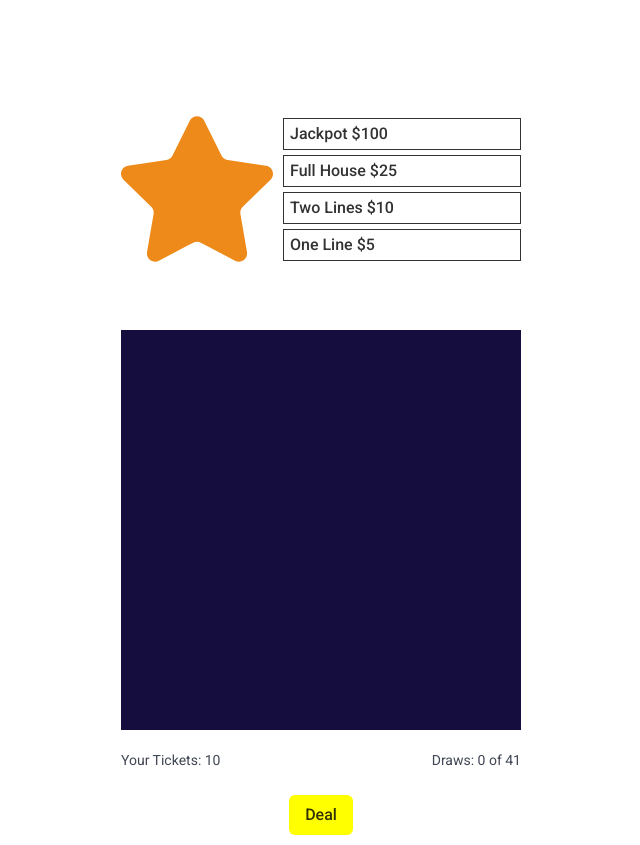
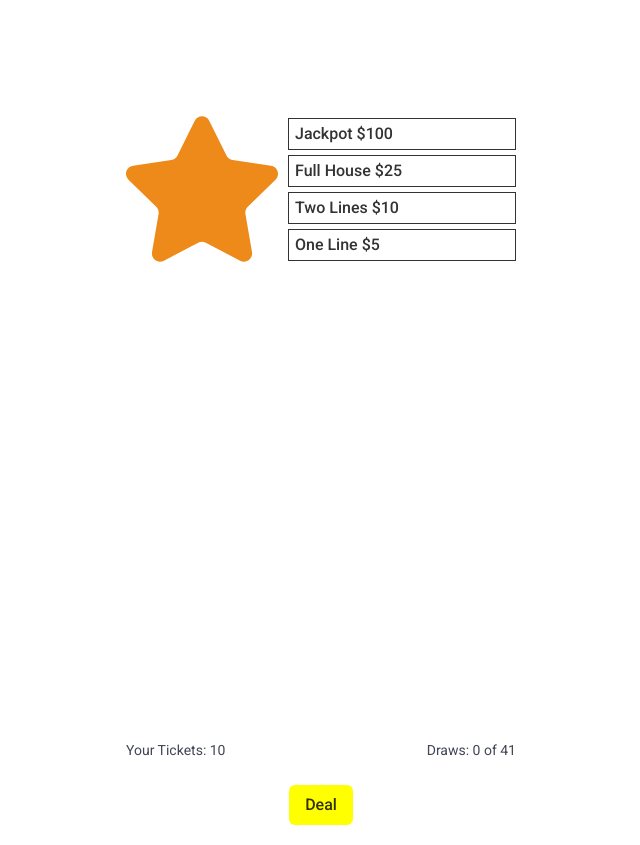
Before and after one commit to dzvilius/gardingo, a website built with webpack: page src/index.html in a window 1280 px wide. Shown: the whole page, without its empty margins (319-959 px from the left). Built offline with nearby package versions, Linux system fonts and the light colour scheme; a web font is replaced by a local one.

Commit message:
ticket layout

```diff
--- a/src/bingo.js
+++ b/src/bingo.js
@@ -64,7 +64,7 @@ export const setupBingo = async () => {
 
   // Init and configure application
   await bingoGameApp.init({
-    background: '#140D3D',
+    background: '#fff',
     height: 400,
     width: 400,
     // resizeTo: gameContainer,
@@ -131,7 +131,8 @@ export const setupBingo = async () => {
   // Function to mark a matching item on the bingo ticket
   function markTicket(index) {
     // Logic to place a star on the matched item
-    const ticketContainer = bingoGameApp.stage.getChildByName('ticketContainer');
+    const ticketContainer =
+      bingoGameApp.stage.getChildByName('ticketContainer');
     const sprite = ticketContainer.getChildAt(index);
     sprite.texture = starTexture;
   }
@@ -174,8 +175,13 @@ export const setupBingo = async () => {
           : gardenTextures[GARDEN_ITEMS.indexOf(item)];
       const sprite = new Sprite(texture);
 
-      sprite.x = col * 100;
-      sprite.y = row * 100;
+      // Set the sprite's size to 70x70
+      sprite.width = 70;
+      sprite.height = 70;
+
+      // Calculate the position with a 5px margin on each side
+      sprite.x = col * 80 + 5; // (70px + 10px gap) centered
+      sprite.y = row * 80 + 5; // (70px + 10px gap) centered
 
       ticketContainer.addChild(sprite);
     });
--- a/src/styles/main.scss
+++ b/src/styles/main.scss
@@ -23,7 +23,7 @@ body {}
 
 .GameStats__container {
   background: #fff;
-  max-width: 420px;
+  max-width: 410px;
   padding: 10px;
   margin: auto;
   display: flex;
@@ -67,8 +67,8 @@ body {}
 
 .GameCard__container {
   background: #fff;
-  max-width: 420px;
-  padding: 10px;
+  max-width: 410px;
+  padding: 5px;
   margin: auto;
 
   canvas {
@@ -81,7 +81,7 @@ body {}
 }
 
 .GameFooter__container {
-  max-width: 420px;
+  max-width: 410px;
   padding: 10px;
   margin: auto;
 }
```
